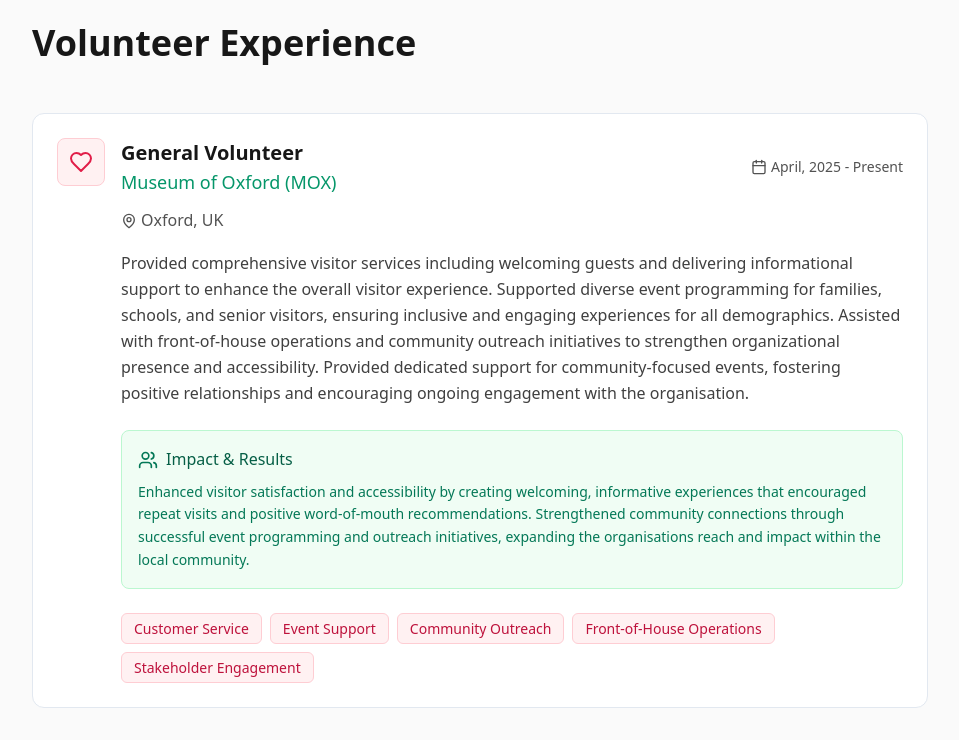
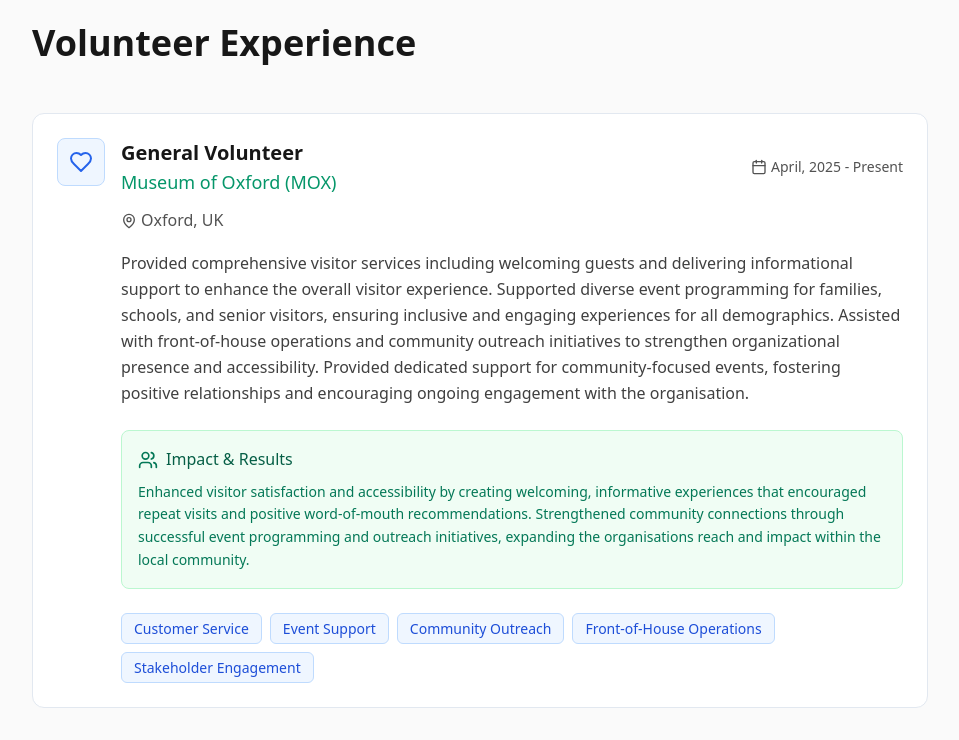
Before and after one commit to KMMOrganisation/Portfolio, a React (Vite) app: page / in a window 1280 px wide. Shown: the part 9740-10480 px from the top of the page, without its empty margins (272-1231 px from the left). Built offline with nearby package versions, Linux system fonts and the light colour scheme.

Commit message:
changing colour of volunteer skills

```diff
--- a/src/components/Volunteering.tsx
+++ b/src/components/Volunteering.tsx
@@ -32,8 +32,8 @@ const Volunteering: React.FC = () => {
           {volunteerExperience.map((volunteer, index) => (
             <div key={index} className="card">
               <div className="flex items-start gap-4">
-                <div className="w-12 h-12 bg-rose-50 rounded-lg flex items-center justify-center flex-shrink-0 border border-rose-200">
-                  <Heart className="w-6 h-6 text-rose-600" />
+                <div className="w-12 h-12 bg-blue-50 rounded-lg flex items-center justify-center flex-shrink-0 border border-blue-200">
+                  <Heart className="w-6 h-6 text-blue-600" />
                 </div>
 
                 <div className="flex-1">
@@ -67,7 +67,7 @@ const Volunteering: React.FC = () => {
                     {volunteer.skills.map((skill, skillIndex) => (
                       <span
                         key={skillIndex}
-                        className="px-3 py-1 bg-rose-50 text-rose-700 rounded-md text-sm font-medium border border-rose-200"
+                        className="px-3 py-1 bg-blue-50 text-blue-700 rounded-md text-sm font-medium border border-blue-200"
                       >
                         {skill}
                       </span>
```
